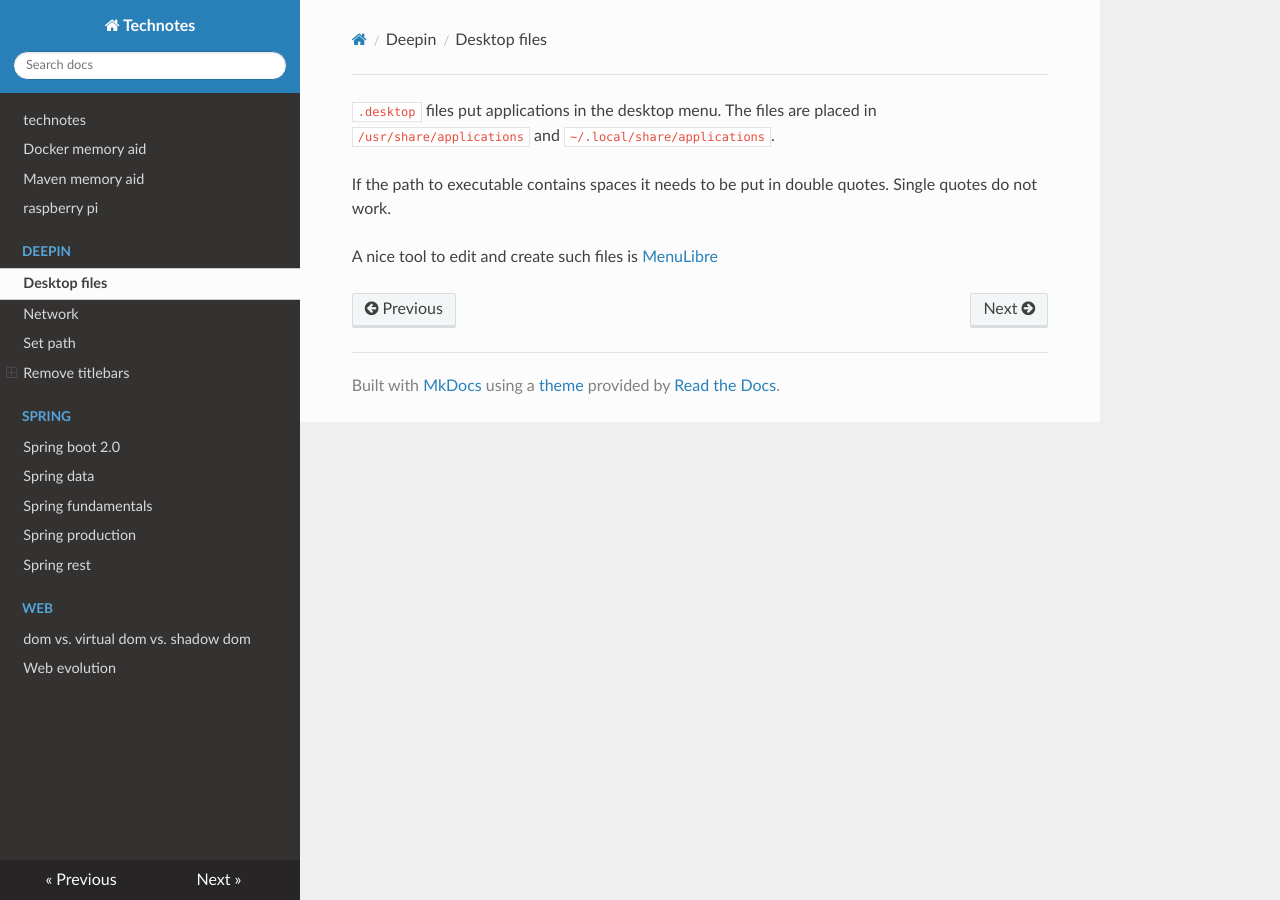
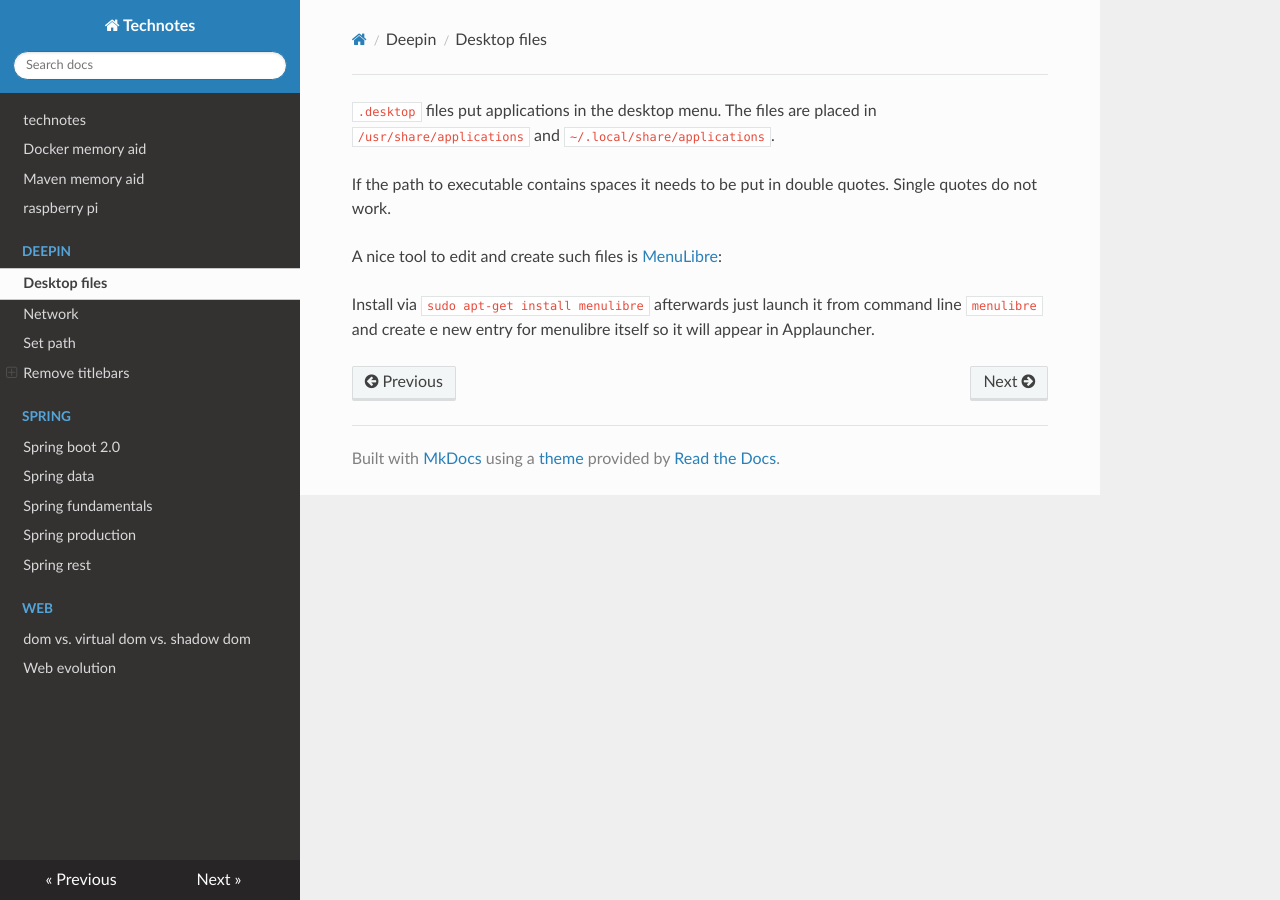
Before and after one commit to organicaudio/useful-code-snippets2, an MkDocs documentation site: the page built from docs/deepin/desktop-files.md, in a window 1280 px wide. Built offline with MkDocs 1.6.1, drawn with Linux system fonts in a browser that asks for light colours; nearby versions of some CDN libraries.

Commit message:
menulibre desktopfile

```diff
--- a/docs/deepin/desktop-files.md
+++ b/docs/deepin/desktop-files.md
@@ -2,4 +2,6 @@
 
 If the path to executable contains spaces it needs to be put in double quotes. Single quotes do not work.
 
-A nice tool to edit and create such files is [MenuLibre](https://wiki.ubuntuusers.de/MenuLibre/)
+A nice tool to edit and create such files is [MenuLibre](https://wiki.ubuntuusers.de/MenuLibre/):
+
+Install via `sudo apt-get install menulibre ` afterwards just launch it from command line `menulibre` and create e new entry for menulibre itself so it will appear in Applauncher.
```
